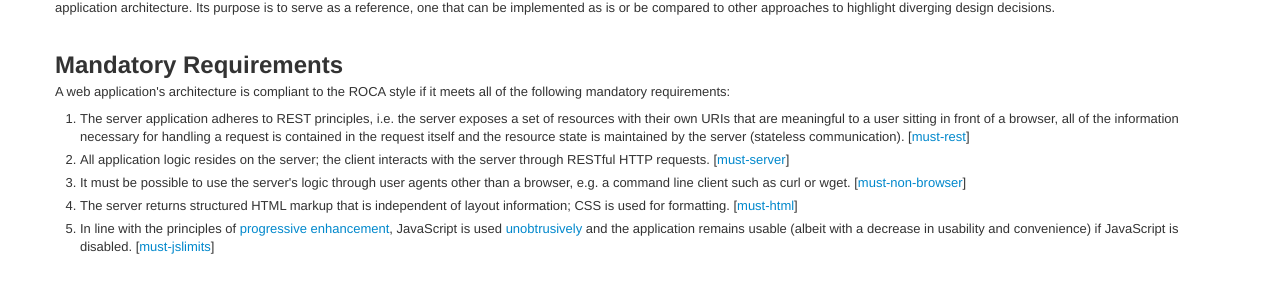
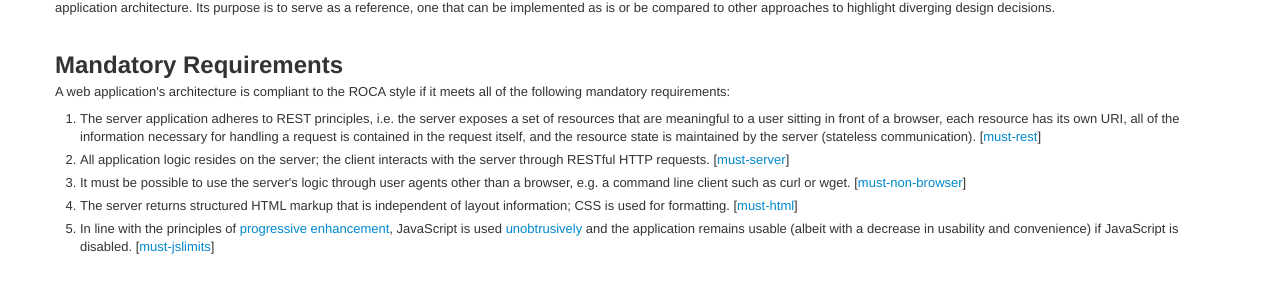
Before and after one commit to innoq/ROCA, a Jekyll site: the page built from index.html, in a window 1280 px wide. Shown: the part 368-660 px from the top of the page. Built offline with Jekyll 4.4.1, drawn with Linux system fonts in a browser that asks for light colours.

```diff
--- a/index.html
+++ b/index.html
@@ -28,12 +28,13 @@ title: "ROCA: Resource-oriented Client Architecture"
 	style if it meets all of the following mandatory requirements:
 </p>
 <ol>
-	<li><a name='must-rest'></a>The server application adheres to REST principles,
-		i.e. the server exposes a set of resources with their own URIs
-		that are meaningful to a user sitting in front of a browser, all
-		of the information necessary for handling a request is contained
-		in the request itself and the resource state is maintained by the
-		server (stateless
+	<li><a name='must-rest'></a>The server application adheres to
+		REST principles, i.e. the server exposes a set of
+		resources that are meaningful to a user sitting in
+		front of a browser, each resource has its own URI, all
+		of the information necessary for handling a request is
+		contained in the request itself, and the resource state
+		is maintained by the server (stateless
 		communication). [<a href='#must-rest'>must-rest</a>]
 	</li>
 	<li><a name='must-server'></a>All application logic resides
```
